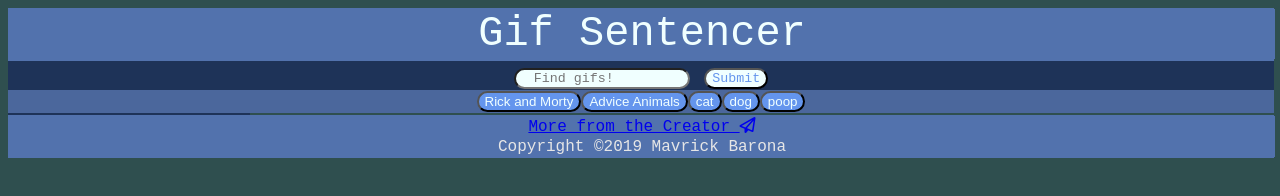
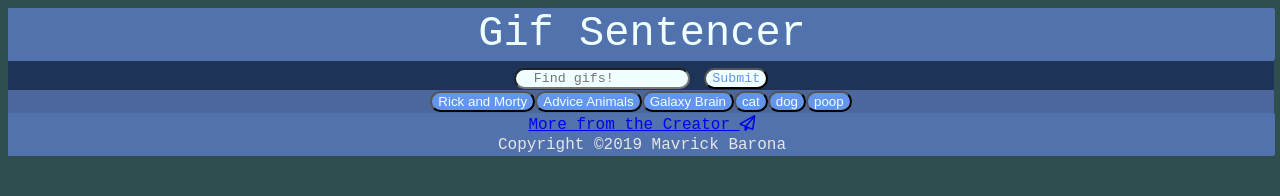
Before and after one commit to mavstronaut/giphyLab, a plain HTML site: page index.html in a window 1280 px wide. Both pictures are taken after a click on the button "Rick and Morty". Drawn offline with nearby package versions, Linux system fonts and the light colour scheme; no server answers; a web font is replaced by a local one.

Commit message:
cleaning up js

```diff
--- a/index.html
+++ b/index.html
@@ -32,8 +32,8 @@
 
     <!-- this div will display the results from a query by appending
          f-item divs with the image inside -->
-    <div class="f-row" id="query">
-        <div class="f-item" id="result">
+    <div class="f-ro" id="query">
+        <div class="f-ite" id="result">
         </div>
     </div>
 
--- a/js/main.js
+++ b/js/main.js
@@ -3,7 +3,7 @@
 // xhr.done(function(data) { console.log("success got data", data); });
 
 $(function() {
-var prevSearch = ["Rick and Morty", "Advice Animals", "cat", "dog", "poop"];
+var prevSearch = ["Rick and Morty", "Advice Animals", "Galaxy Brain", "cat", "dog", "poop"];
 
 function renderButtons() {
     $("#buttons-view").empty();
@@ -42,6 +42,8 @@ function showQueryInfo() {
     var giphyURL =  "http://api.giphy.com/v1/gifs/search?q=" + query + "&apikey=" + APIKey + "&limit=10";
     var giphyURLhtps =  "https://api.giphy.com/v1/gifs/search?q=" + query + "&apikey=" + APIKey + "&limit=10";
 
+    $("#result").empty();
+
     try {
         $.ajax({
             url: giphyURLhtps,
@@ -64,12 +66,15 @@ function showQueryInfo() {
                 queryDiv.append(queryImg);
                 queryDiv.append(p);
                 resultsDiv.append(queryDiv);
+                $("#result").prepend(resultsDiv);
+
+                $("#result").addClass("f-row");
                 queryDiv.addClass("f-item");
                 resultsDiv.addClass("f-row");
-                $("#result").prepend(resultsDiv);
             }
         });
-    } catch {
+    } catch(error) {
+        console.log(error);
         $.ajax({
             url: giphyURL,
             method: "GET"
@@ -91,9 +96,11 @@ function showQueryInfo() {
                 queryDiv.append(queryImg);
                 queryDiv.append(p);
                 resultsDiv.append(queryDiv);
+                $("#result").prepend(resultsDiv);
+
                 queryDiv.addClass("f-item");
                 resultsDiv.addClass("f-row");
-                $("#result").prepend(resultsDiv);
+                $("#result").addClass("f-row");
             }
         });
     }
```
